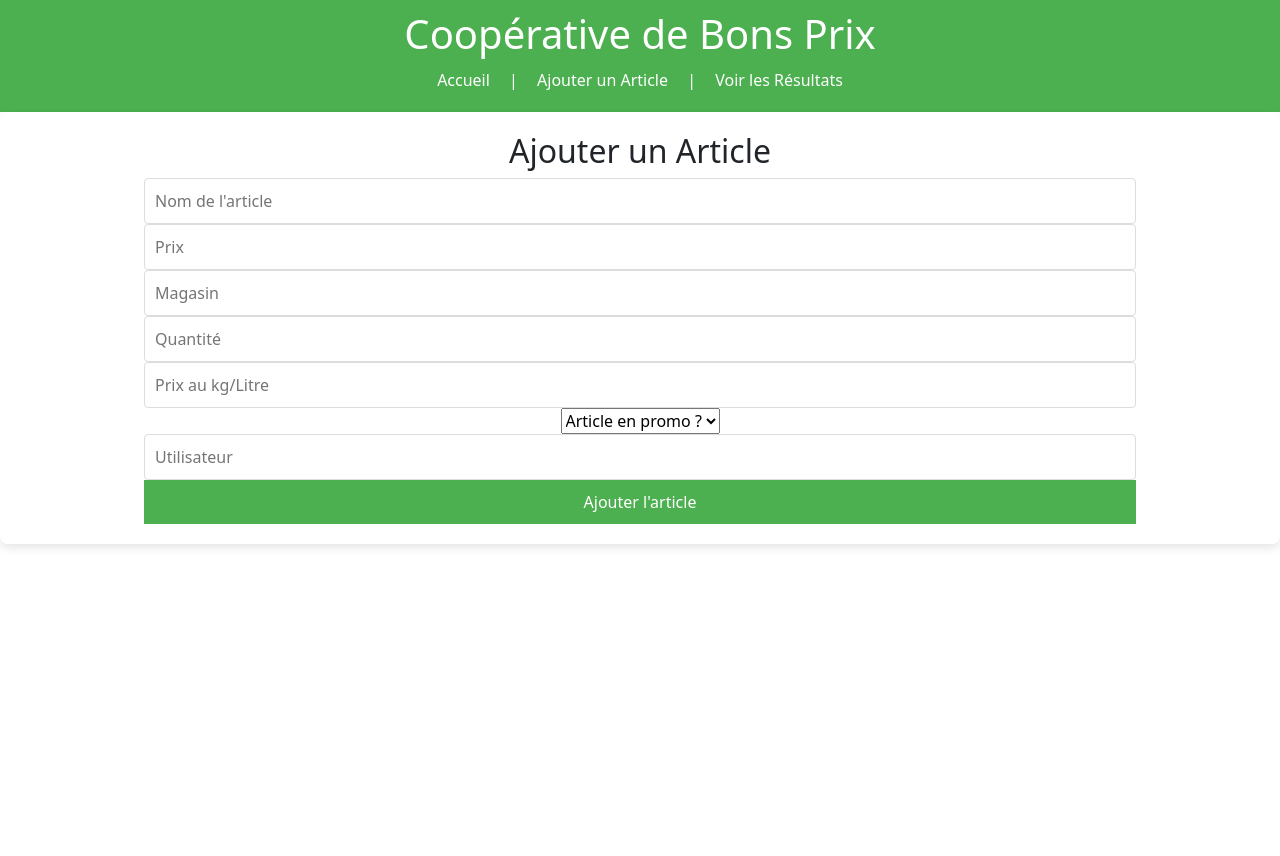
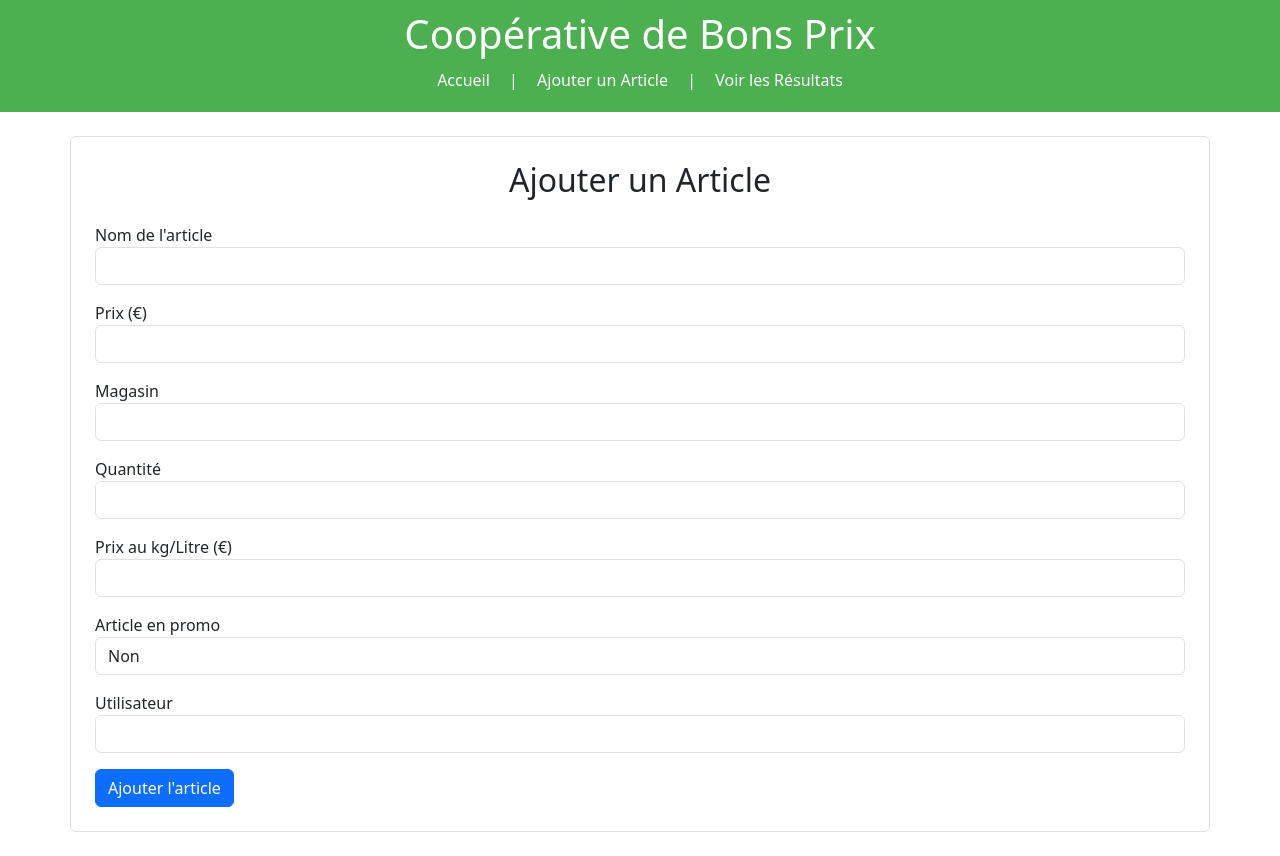
Before and after one commit to MarioHit/ap-prix, a React (Vite) app: page /#/ajouter in a window 1280 px wide. Before the commit the page ends 800 px from the top, so only its background shows below. Built offline with nearby package versions, Linux system fonts and the light colour scheme.

Commit message:
MODIFIER ARTICLE

```diff
--- a/src/EditArticle.tsx
+++ b/src/EditArticle.tsx
@@ -1,6 +1,7 @@
 // src/EditArticle.tsx
 import React, { useState, useEffect } from 'react';
 import { Article } from './types';
+import { useNavigate } from 'react-router-dom'; // Importer useNavigate pour la navigation
 
 interface EditArticleProps {
   articleToEdit: Article;
@@ -9,6 +10,7 @@ interface EditArticleProps {
 
 const EditArticle: React.FC<EditArticleProps> = ({ articleToEdit, onSave }) => {
   const [article, setArticle] = useState<Article>(articleToEdit);
+  const navigate = useNavigate(); // Initialiser useNavigate
 
   useEffect(() => {
     setArticle(articleToEdit);
@@ -42,6 +44,7 @@ const EditArticle: React.FC<EditArticleProps> = ({ articleToEdit, onSave }) => {
         const result = await response.text();
         console.log("Article mis à jour :", result);
         onSave(article);
+        navigate('/resultats'); // Rediriger vers la liste des articles après la modification
       } else {
         console.error("Erreur lors de la mise à jour de l'article :", response.statusText);
       }
@@ -123,9 +126,8 @@ const EditArticle: React.FC<EditArticleProps> = ({ articleToEdit, onSave }) => {
           onChange={handleChange}
           required
         >
-          <option value="">Sélectionner</option>
+          <option value="non">Non</option>
           <option value="oui">Oui</option>
-          <option value="non">Non</option>
         </select>
       </div>
       <div className="form-group mb-3">
--- a/src/Formulaire.tsx
+++ b/src/Formulaire.tsx
@@ -1,37 +1,29 @@
 // src/Formulaire.tsx
 import React, { useState } from 'react';
-import './Formulaire.css'; // Importer le CSS
-import { Article } from './types'; // Importer l'interface
+import { useNavigate } from 'react-router-dom'; // Importer useNavigate
 
 const Formulaire: React.FC = () => {
-  const [id, setId] = useState('');
-  const [nom, setNom] = useState('');
-  const [prix, setPrix] = useState('');
-  const [magasin, setMagasin] = useState('');
-  const [quantite, setQuantite] = useState('');
-  const [prixAuKgLitre, setPrixAuKgLitre] = useState('');
-  const [enPromo, setEnPromo] = useState('');
-  const [utilisateur, setUtilisateur] = useState('');
+  const [article, setArticle] = useState({
+    nom: '',
+    prix: '',
+    magasin: '',
+    quantite: '',
+    prixAuKgLitre: '',
+    enPromo: 'non',
+    utilisateur: ''
+  });
+  const navigate = useNavigate(); // Initialiser useNavigate
+
+  const handleChange = (e: React.ChangeEvent<HTMLInputElement | HTMLSelectElement>) => {
+    const { name, value } = e.target;
+    setArticle((prevArticle) => ({ ...prevArticle, [name]: value }));
+  };
 
   const handleSubmit = async (e: React.FormEvent) => {
     e.preventDefault();
-    const article: Article = { id, nom, prix, magasin, quantite, prixAuKgLitre, enPromo, utilisateur
-    };
-
-    // Appel à l'API pour ajouter un article
+    const url = `${import.meta.env.VITE_API_BASE_URL}?action=ecrire&chemin=v2`;
     try {
-        const url = `${import.meta.env.VITE_API_BASE_URL}`;
-
-        console.log("url ecrire", url);
-        // const url = process.env.VITE_API_BASE_URL;
-
-      if (!url) {
-        console.error("Erreur : l'URL de l'API n'est pas définie");
-        return;
-      }
       const params = new URLSearchParams({
-        action: 'ecrire',
-        chemin: 'v2',
         nom: article.nom,
         prix: article.prix,
         magasin: article.magasin,
@@ -41,81 +33,112 @@ const Formulaire: React.FC = () => {
         utilisateur: article.utilisateur,
       });
 
-      const response = await fetch(`${url}?${params.toString()}`, {
+      const response = await fetch(`${url}&${params.toString()}`, {
         method: 'POST',
       });
 
       if (response.ok) {
-        const resultat = await response.text();
-        console.log(resultat);
+        const result = await response.text();
+        console.log("Article ajouté :", result);
+        navigate('/resultats'); // Rediriger vers la liste des articles après la création
       } else {
-        console.error('Erreur lors de la requête API:', response.statusText);
+        console.error("Erreur lors de la création de l'article :", response.statusText);
       }
     } catch (error) {
-      console.error("Erreur lors de l'ajout de l'article :", error);
+      console.error("Erreur lors de la requête :", error);
     }
-
-    // Réinitialiser les champs
-    setNom('');
-    setPrix('');
-    setMagasin('');
-    setQuantite('');
-    setPrixAuKgLitre('');
-    setEnPromo('');
-    setUtilisateur('');
   };
 
   return (
-    <form onSubmit={handleSubmit}>
-      <h2>Ajouter un Article</h2>
+    <form onSubmit={handleSubmit} className="container my-4 p-4 border rounded">
+      <h2 className="text-center mb-4">Ajouter un Article</h2>
+      <div className="form-group mb-3">
+        <label htmlFor="nom">Nom de l'article</label>
         <input
           type="text"
-        placeholder="Nom de l'article"
-        value={nom}
-        onChange={(e) => setNom(e.target.value)}
+          className="form-control"
+          id="nom"
+          name="nom"
+          value={article.nom}
+          onChange={handleChange}
           required
         />
+      </div>
+      <div className="form-group mb-3">
+        <label htmlFor="prix">Prix (€)</label>
         <input
           type="number"
-        placeholder="Prix"
-        value={prix}
-        onChange={(e) => setPrix(e.target.value)}
+          className="form-control"
+          id="prix"
+          name="prix"
+          value={article.prix}
+          onChange={handleChange}
           required
         />
+      </div>
+      <div className="form-group mb-3">
+        <label htmlFor="magasin">Magasin</label>
         <input
           type="text"
-        placeholder="Magasin"
-        value={magasin}
-        onChange={(e) => setMagasin(e.target.value)}
+          className="form-control"
+          id="magasin"
+          name="magasin"
+          value={article.magasin}
+          onChange={handleChange}
           required
         />
+      </div>
+      <div className="form-group mb-3">
+        <label htmlFor="quantite">Quantité</label>
         <input
           type="text"
-        placeholder="Quantité"
-        value={quantite}
-        onChange={(e) => setQuantite(e.target.value)}
+          className="form-control"
+          id="quantite"
+          name="quantite"
+          value={article.quantite}
+          onChange={handleChange}
           required
         />
+      </div>
+      <div className="form-group mb-3">
+        <label htmlFor="prixAuKgLitre">Prix au kg/Litre (€)</label>
         <input
           type="text"
-        placeholder="Prix au kg/Litre"
-        value={prixAuKgLitre}
-        onChange={(e) => setPrixAuKgLitre(e.target.value)}
+          className="form-control"
+          id="prixAuKgLitre"
+          name="prixAuKgLitre"
+          value={article.prixAuKgLitre}
+          onChange={handleChange}
           required
         />
-      <select value={enPromo} onChange={(e) => setEnPromo(e.target.value)} required>
-        <option value="">Article en promo ?</option>
+      </div>
+      <div className="form-group mb-3">
+        <label htmlFor="enPromo">Article en promo</label>
+        <select
+          className="form-control"
+          id="enPromo"
+          name="enPromo"
+          value={article.enPromo}
+          onChange={handleChange}
+          required
+        >
+          <option value="non">Non</option>
           <option value="oui">Oui</option>
-        <option value="non">Non</option>
         </select>
+      </div>
+      <div className="form-group mb-3">
+        <label htmlFor="utilisateur">Utilisateur</label>
         <input
           type="text"
-        placeholder="Utilisateur"
-        value={utilisateur}
-        onChange={(e) => setUtilisateur(e.target.value)}
+          className="form-control"
+          id="utilisateur"
+          name="utilisateur"
+          value={article.utilisateur}
+          onChange={handleChange}
           required
         />
-      <button type="submit">Ajouter l'article</button>
+      </div>
+      <button type="submit" className="btn btn-primary">Ajouter l'article</button>
     </form>
   );
 };
```
Lines whose indentation alone changed are shown as unchanged.
